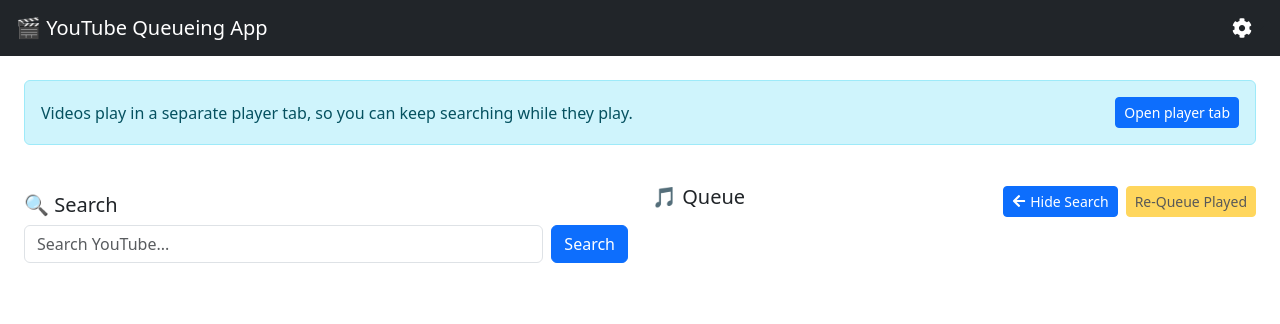
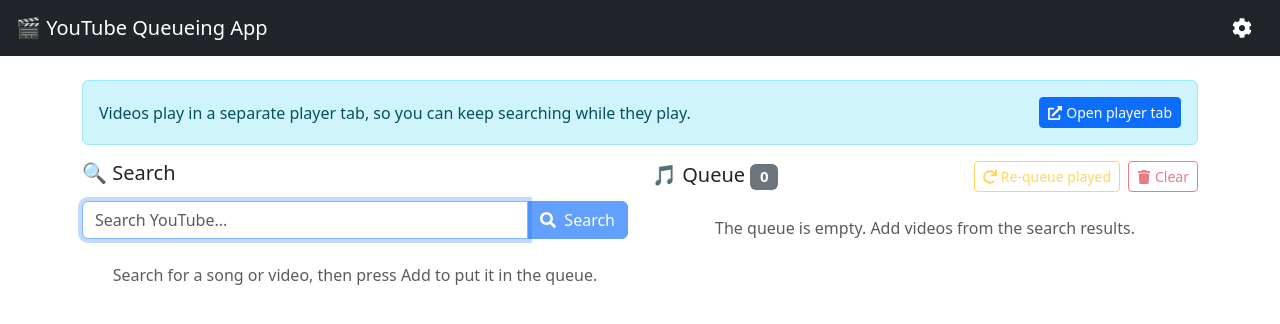
Before and after one commit to arieljordz/YT_QUEUE_APP, a React (Vite) app in the folder client/: page / in a window 1280 px wide. Shown: the top 324 px of the page. Built offline with nearby package versions, Linux system fonts and the light colour scheme.

Commit message:
refactor home page

```diff
--- a/client/src/components/Home.jsx
+++ b/client/src/components/Home.jsx
@@ -1,5 +1,6 @@
-import { useState, useCallback, useRef, useEffect } from "react";
+import { useState, useCallback, useRef, useEffect, useMemo } from "react";
 import { toast } from "react-toastify";
+import { FaExternalLinkAlt } from "react-icons/fa";
 import SearchBar from "./SearchBar";
 import VideoList from "./VideoList";
 import Queue from "./Queue";
@@ -17,7 +18,8 @@ function Home() {
   const [queue, setQueue] = useLocalStorage("videoQueue", []);
   const [isPaused, setIsPaused] = useLocalStorage("isPaused", false);
   const [playedVideos, setPlayedVideos] = useLocalStorage("playedVideos", []);
-  const [isSidebarCollapsed, setIsSidebarCollapsed] = useState(false);
+  const [isSearching, setIsSearching] = useState(false);
+  const [hasSearched, setHasSearched] = useState(false);
   const searchAbortRef = useRef(null);
 
   useEffect(() => () => searchAbortRef.current?.abort(), []);
@@ -27,8 +29,10 @@ function Home() {
     const controller = new AbortController();
     searchAbortRef.current = controller;
 
+    setIsSearching(true);
     try {
       setVideos(await searchVideos(query, controller.signal));
+      setHasSearched(true);
     } catch (err) {
       if (err.name === "AbortError") return;
       if (err instanceof QuotaError) {
@@ -37,6 +41,9 @@ function Home() {
         toast.error("Search failed. Please try again.");
         console.error("Search Error:", err);
       }
+    } finally {
+      // An aborted search was replaced by a newer one that owns the spinner.
+      if (searchAbortRef.current === controller) setIsSearching(false);
     }
   }, []);
 
@@ -73,6 +80,15 @@ function Home() {
     setIsPaused(false);
   }, [setQueue, setIsPaused]);
 
+  const handleSkip = useCallback(() => {
+    const finished = queue[0];
+    if (!finished) return;
+    setQueue((prev) => prev.slice(1));
+    setPlayedVideos((prev) =>
+      prev.some((v) => v.id.videoId === finished.id.videoId) ? prev : [...prev, finished]
+    );
+  }, [queue, setQueue, setPlayedVideos]);
+
   const handlePlay = useCallback(
     (index) => {
       if (index === 0) return;
@@ -94,55 +110,53 @@ function Home() {
     toast.success("Re-queued played videos!");
   }, [playedVideos, setQueue, setPlayedVideos]);
 
-  const toggleSidebar = useCallback(
-    () => setIsSidebarCollapsed((collapsed) => !collapsed),
-    []
-  );
+  const queuedIds = useMemo(() => new Set(queue.map((v) => v.id.videoId)), [queue]);
   const togglePaused = useCallback(
     () => setIsPaused((paused) => !paused),
     [setIsPaused]
   );
 
   return (
-    <div className="m-4">
-      <h2 className="text-center mb-4 hide">🎬 YouTube Queueing App</h2>
-
-      <div className="alert alert-info d-flex justify-content-between align-items-center">
+    <div className="container-xl py-4">
+      <div className="alert alert-info d-flex justify-content-between align-items-center flex-wrap gap-2">
         <span>
-          Videos play in a separate player tab, so you can keep searching
-          while they play.
+          Videos play in a separate player tab, so you can keep searching while
+          they play.
         </span>
         <a
-          className="btn btn-sm btn-primary"
+          className="btn btn-sm btn-primary d-flex align-items-center gap-1"
           href="/player"
           target="_blank"
           rel="noopener"
         >
-          Open player tab
+          <FaExternalLinkAlt /> Open player tab
         </a>
       </div>
 
-      <div className="row">
-        {!isSidebarCollapsed && (
-          <div className="col-md-6 mb-4 mt-4 mb-md-0">
-            <h5 className="pt-2">🔍 Search</h5>
-            <SearchBar onSearch={handleSearch} />
-            <VideoList videos={videos} onAdd={addToQueue} />
-          </div>
-        )}
+      <div className="row g-4">
+        <div className="col-lg-6">
+          <h5 className="mb-3">🔍 Search</h5>
+          <SearchBar onSearch={handleSearch} isLoading={isSearching} />
+          <VideoList
+            videos={videos}
+            queuedIds={queuedIds}
+            onAdd={addToQueue}
+            isLoading={isSearching}
+            hasSearched={hasSearched}
+          />
+        </div>
 
-        <div className={isSidebarCollapsed ? "col-12" : "col-md-6"}>
+        <div className="col-lg-6">
           <Queue
             queue={queue}
+            isPaused={isPaused}
+            onTogglePause={togglePaused}
+            onSkip={handleSkip}
+            onPlay={handlePlay}
             onMove={handleMove}
             onRemove={handleRemove}
             onClear={handleClear}
-            onPlay={handlePlay}
-            isPaused={isPaused}
-            onTogglePause={togglePaused}
-            isSidebarCollapsed={isSidebarCollapsed}
-            onToggleSidebar={toggleSidebar}
-            hasPlayedVideos={playedVideos.length > 0}
+            playedCount={playedVideos.length}
             onRequeuePlayed={handleRequeuePlayed}
           />
         </div>
--- a/client/src/components/Queue.jsx
+++ b/client/src/components/Queue.jsx
@@ -6,82 +6,99 @@ import {
   FaArrowDown,
   FaPause,
   FaPlay,
-  FaArrowRight,
-  FaArrowLeft,
+  FaStepForward,
+  FaRedo,
 } from "react-icons/fa";
 
 // Entries saved before queueIds existed fall back to a videoId+index key.
 const getItemId = (video, index) => video.queueId ?? `${video.id.videoId}-${index}`;
+const thumbOf = (video) => {
+  const { thumbnails } = video.snippet;
+  return (thumbnails.medium ?? thumbnails.default).url;
+};
 
-const QueueItem = memo(function QueueItem({
+const NowPlaying = memo(function NowPlaying({ video, isPaused, onTogglePause, onSkip }) {
+  return (
+    <div className="card mb-3 border-primary">
+      <div className="card-body d-flex align-items-center gap-3">
+        <img src={thumbOf(video)} alt="" className="result-thumb rounded" />
+        <div className="flex-grow-1 min-w-0">
+          <small className="text-primary text-uppercase fw-bold">
+            {isPaused ? "Paused" : "Now playing"}
+          </small>
+          <div className="fw-semibold text-truncate-2" title={video.snippet.title}>
+            {video.snippet.title}
+          </div>
+        </div>
+        <div className="btn-group flex-shrink-0">
+          <button
+            className="btn btn-primary"
+            onClick={onTogglePause}
+            aria-label={isPaused ? "Resume" : "Pause"}
+          >
+            {isPaused ? <FaPlay /> : <FaPause />}
+          </button>
+          <button className="btn btn-outline-primary" onClick={onSkip} aria-label="Skip">
+            <FaStepForward />
+          </button>
+        </div>
+      </div>
+    </div>
+  );
+});
+
+// `index` is the absolute queue position (so >= 1 for upcoming items).
+const UpNextItem = memo(function UpNextItem({
   video,
   index,
   isLast,
-  isPaused,
-  onTogglePause,
   onPlay,
   onMove,
   onRemove,
 }) {
-  const isPlaying = index === 0;
-  const itemId = getItemId(video, index);
-
   return (
-    <Draggable draggableId={itemId} index={index} isDragDisabled={isPlaying}>
+    <Draggable draggableId={getItemId(video, index)} index={index - 1}>
       {(provided) => (
         <li
-          className={`list-group-item d-flex justify-content-between align-items-center ${
-            isPlaying ? "bg-primary text-white" : ""
-          }`}
+          className="list-group-item d-flex align-items-center gap-2"
           ref={provided.innerRef}
           {...provided.draggableProps}
           {...provided.dragHandleProps}
         >
-          <span
-            className="me-2 text-truncate"
-            style={{ maxWidth: "50%" }}
-            title={video.snippet.title}
-          >
-            {isPlaying ? "▶️ " : "🎬 "}
+          <span className="text-muted small queue-position">{index}</span>
+          <img src={thumbOf(video)} alt="" className="queue-thumb rounded" />
+          <span className="flex-grow-1 min-w-0 text-truncate-2" title={video.snippet.title}>
             {video.snippet.title}
           </span>
-
-          <div className="d-flex flex-nowrap align-items-center overflow-auto">
-            {isPlaying ? (
+          <div className="btn-group btn-group-sm flex-shrink-0">
             <button
-                className="btn btn-sm btn-outline-light me-1"
-                onClick={onTogglePause}
-              >
-                {isPaused ? <FaPlay /> : <FaPause />}
-              </button>
-            ) : (
-              <button
-                className="btn btn-sm btn-outline-primary me-1"
+              className="btn btn-outline-primary"
               onClick={() => onPlay(index)}
+              aria-label="Play now"
+              title="Play now"
             >
               <FaPlay />
             </button>
-            )}
-
             <button
-              className="btn btn-sm btn-outline-warning me-1"
+              className="btn btn-outline-secondary"
               onClick={() => onMove(index, index - 1)}
               disabled={index <= 1}
+              aria-label="Move up"
             >
               <FaArrowUp />
             </button>
-
             <button
-              className="btn btn-sm btn-outline-warning me-1"
+              className="btn btn-outline-secondary"
               onClick={() => onMove(index, index + 1)}
-              disabled={isPlaying || isLast}
+              disabled={isLast}
+              aria-label="Move down"
             >
               <FaArrowDown />
             </button>
-
             <button
-              className="btn btn-sm btn-outline-danger"
+              className="btn btn-outline-danger"
               onClick={() => onRemove(index)}
+              aria-label="Remove"
             >
               <FaTrash />
             </button>
@@ -94,63 +111,67 @@ const QueueItem = memo(function QueueItem({
 
 function Queue({
   queue,
+  isPaused,
+  onTogglePause,
+  onSkip,
+  onPlay,
   onMove,
   onRemove,
   onClear,
-  onPlay,
-  isPaused,
-  onTogglePause,
-  isSidebarCollapsed,
-  onToggleSidebar,
-  hasPlayedVideos,
+  playedCount,
   onRequeuePlayed,
 }) {
   const handleDragEnd = useCallback(
     (result) => {
       if (!result.destination) return;
-      // Position 0 is the playing video; Home.handleMove enforces that too.
-      onMove(result.source.index, result.destination.index);
+      // The droppable only holds upcoming items, so shift back to queue positions.
+      onMove(result.source.index + 1, result.destination.index + 1);
     },
     [onMove]
   );
 
+  const [current, ...upNext] = queue;
+
   return (
-    <div className="mt-4">
-      <div className="d-flex justify-content-between align-items-center mb-2">
-        <h5>🎵 Queue</h5>
+    <section>
+      <div className="d-flex justify-content-between align-items-center mb-3 flex-wrap gap-2">
+        <h5 className="mb-0">
+          🎵 Queue <span className="badge bg-secondary">{queue.length}</span>
+        </h5>
         <div className="d-flex gap-2">
           <button
-            className="btn btn-sm btn-primary d-flex align-items-center gap-1"
-            onClick={onToggleSidebar}
+            className="btn btn-sm btn-outline-warning d-flex align-items-center gap-1"
+            onClick={onRequeuePlayed}
+            disabled={playedCount === 0}
           >
-            {isSidebarCollapsed ? (
-              <>
-                <FaArrowRight />
-                Show Search
-              </>
-            ) : (
-              <>
-                <FaArrowLeft />
-                Hide Search
-              </>
-            )}
+            <FaRedo /> Re-queue played{playedCount > 0 && ` (${playedCount})`}
           </button>
           <button
-            className="btn btn-sm btn-warning"
-            onClick={onRequeuePlayed}
-            disabled={!hasPlayedVideos}
+            className="btn btn-sm btn-outline-danger d-flex align-items-center gap-1"
+            onClick={onClear}
+            disabled={queue.length === 0}
           >
-            Re-Queue Played
+            <FaTrash /> Clear
           </button>
-
-          {queue.length > 0 && (
-            <button className="btn btn-sm btn-danger" onClick={onClear}>
-              <FaTrash className="me-1" /> Clear All
-            </button>
-          )}
         </div>
       </div>
 
+      {!current ? (
+        <p className="text-muted text-center my-4">
+          The queue is empty. Add videos from the search results.
+        </p>
+      ) : (
+        <NowPlaying
+          video={current}
+          isPaused={isPaused}
+          onTogglePause={onTogglePause}
+          onSkip={onSkip}
+        />
+      )}
+
+      {upNext.length > 0 && (
+        <>
+          <h6 className="text-muted text-uppercase small">Up next</h6>
           <DragDropContext onDragEnd={handleDragEnd}>
             <Droppable droppableId="video-queue">
               {(provided) => (
@@ -159,14 +180,12 @@ function Queue({
                   ref={provided.innerRef}
                   {...provided.droppableProps}
                 >
-              {queue.map((video, index) => (
-                <QueueItem
-                  key={getItemId(video, index)}
+                  {upNext.map((video, i) => (
+                    <UpNextItem
+                      key={getItemId(video, i + 1)}
                       video={video}
-                  index={index}
-                  isLast={index === queue.length - 1}
-                  isPaused={isPaused}
-                  onTogglePause={onTogglePause}
+                      index={i + 1}
+                      isLast={i === upNext.length - 1}
                       onPlay={onPlay}
                       onMove={onMove}
                       onRemove={onRemove}
@@ -177,8 +196,10 @@ function Queue({
               )}
             </Droppable>
           </DragDropContext>
-    </div>
+        </>
+      )}
+    </section>
   );
 }
 
-export default Queue;
+export default memo(Queue);
--- a/client/src/components/SearchBar.jsx
+++ b/client/src/components/SearchBar.jsx
@@ -1,6 +1,7 @@
 import { useState, memo } from "react";
+import { FaSearch } from "react-icons/fa";
 
-function SearchBar({ onSearch }) {
+function SearchBar({ onSearch, isLoading }) {
   const [term, setTerm] = useState("");
 
   const handleSubmit = (e) => {
@@ -10,15 +11,26 @@ function SearchBar({ onSearch }) {
   };
 
   return (
-    <form onSubmit={handleSubmit} className="d-flex">
+    <form onSubmit={handleSubmit} className="input-group">
       <input
-        type="text"
-        className="form-control me-2"
+        type="search"
+        className="form-control"
         placeholder="Search YouTube..."
+        aria-label="Search YouTube"
         value={term}
         onChange={(e) => setTerm(e.target.value)}
+        autoFocus
       />
-      <button className="btn btn-primary" type="submit">
+      <button
+        className="btn btn-primary d-flex align-items-center gap-2"
+        type="submit"
+        disabled={isLoading || !term.trim()}
+      >
+        {isLoading ? (
+          <span className="spinner-border spinner-border-sm" aria-hidden="true" />
+        ) : (
+          <FaSearch aria-hidden="true" />
+        )}
         Search
       </button>
     </form>
--- a/client/src/components/VideoList.jsx
+++ b/client/src/components/VideoList.jsx
@@ -1,32 +1,58 @@
 import { memo } from "react";
 import { FaPlus } from "react-icons/fa";
 
-function VideoList({ videos, onAdd }) {
+function VideoList({ videos, queuedIds, onAdd, isLoading, hasSearched }) {
+  if (isLoading) {
+    return <p className="text-muted text-center my-4">Searching…</p>;
+  }
+  if (!hasSearched) {
     return (
-    <ul className="list-group mt-2">
-      {videos.map((video) => (
+      <p className="text-muted text-center my-4">
+        Search for a song or video, then press Add to put it in the queue.
+      </p>
+    );
+  }
+  if (videos.length === 0) {
+    return <p className="text-muted text-center my-4">No results found.</p>;
+  }
+
+  return (
+    <ul className="list-group mt-3">
+      {videos.map((video) => {
+        const { thumbnails, title, channelTitle } = video.snippet;
+        const inQueue = queuedIds.has(video.id.videoId);
+        return (
           <li
             key={video.id.videoId}
-          className="list-group-item d-flex justify-content-between align-items-center"
+            className="list-group-item d-flex align-items-center gap-3"
           >
-          <div>
             <img
-              src={video.snippet.thumbnails.default.url}
+              src={(thumbnails.medium ?? thumbnails.default).url}
               alt=""
               loading="lazy"
-              className="me-2"
+              className="result-thumb rounded"
             />
-            {video.snippet.title}
+            <div className="flex-grow-1 min-w-0">
+              <div className="fw-semibold text-truncate-2" title={title}>
+                {title}
+              </div>
+              {channelTitle && <small className="text-muted">{channelTitle}</small>}
+              {inQueue && (
+                <div>
+                  <span className="badge bg-secondary">In queue</span>
+                </div>
+              )}
             </div>
             <button
-            className="btn btn-sm btn-success"
+              className="btn btn-success d-flex align-items-center gap-1 flex-shrink-0"
               onClick={() => onAdd(video)}
-            aria-label={`Add ${video.snippet.title} to queue`}
+              aria-label={`Add ${title} to queue`}
             >
-            <FaPlus />
+              <FaPlus /> Add
             </button>
           </li>
-      ))}
+        );
+      })}
     </ul>
   );
 }
```
Also changed, not shown: client/src/App.css (+16 -0 lines). Lines whose indentation alone changed are shown as unchanged.
